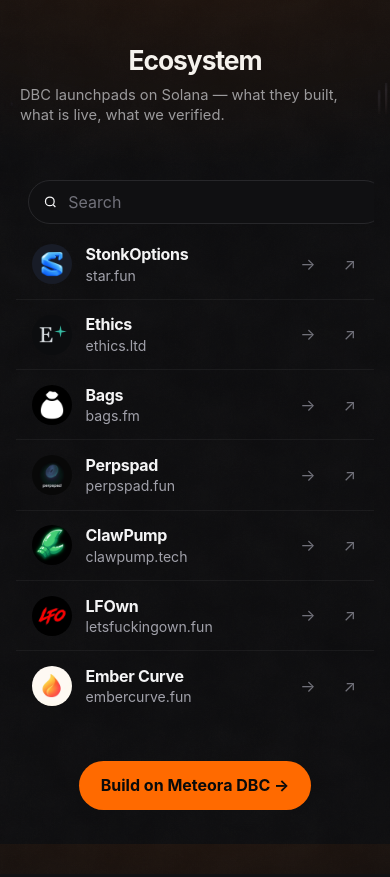
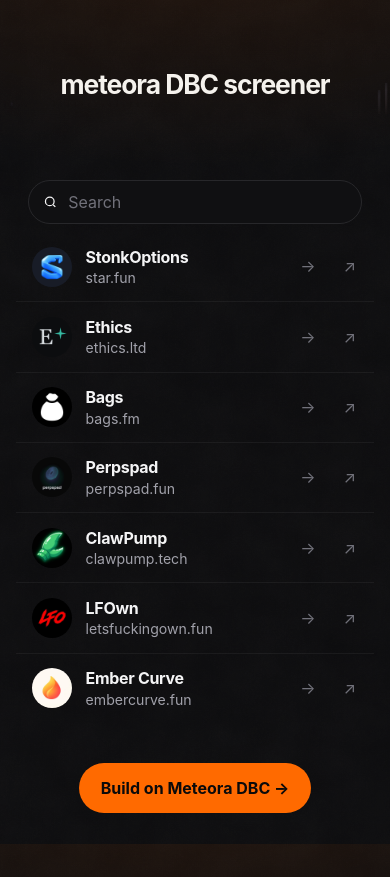
Before and after one commit to semi-infiknight/RWAScreener, a Next.js app: page / in a window 390 px wide. Built offline with nearby package versions, Linux system fonts and the light colour scheme.

Commit message:
fix: homepage heading + search layout
Title is "meteora DBC screener" with no subtext.
Search always visible above the list; drop broken width/mobile toggle CSS.

```diff
--- a/app/ecosystem-explorer.tsx
+++ b/app/ecosystem-explorer.tsx
@@ -69,10 +69,7 @@
     <div className="page">
       <section className="hero">
         <HeroDark />
-        <h1>Ecosystem</h1>
-        <p>
-          DBC launchpads on Solana — what they built, what is live, what we verified.
-        </p>
+        <h1>meteora DBC screener</h1>
       </section>
 
       <div className="shell">
--- a/app/globals.css
+++ b/app/globals.css
@@ -202,14 +202,14 @@
   color: var(--muted);
 }
 .search {
-  display: none;
+  display: flex;
   align-items: center;
   gap: 0.5rem;
   border: 1px solid var(--border);
   border-radius: 999px;
   padding: 0.55rem 0.9rem;
-  min-width: 220px;
   background: var(--panel);
+  box-sizing: border-box;
 }
 .search input {
   border: 0;
@@ -219,12 +219,6 @@
   color: var(--text);
 }
 .search input::placeholder { color: #71717a; }
-.search-mobile {
-  display: none;
-  width: 100%;
-  margin-top: 0.25rem;
-}
-.search-mobile[data-open="true"] { display: flex; }
 
 .list {
   border: 0;
@@ -450,8 +444,6 @@
 @media (min-width: 860px) {
   .nav-links, .nav-cta { display: flex; }
   .hamburger { display: none; }
-  .search { display: flex; }
-  .icon-btn.search-toggle { display: none; }
   .tags { display: flex; }
   .row {
     min-height: 64px;
@@ -610,14 +602,6 @@
 }
 .controls .search {
   margin-bottom: 0;
-}
-.search-mobile {
-  margin: 0;
-  border-radius: 0;
-  border: 0;
-  border-bottom: 1px solid rgba(255, 255, 255, 0.06);
-  padding: 0.65rem 0.9rem;
-  background: transparent;
 }
 .list {
   border: 0;
@@ -1176,19 +1160,10 @@
 .vs-row.skeleton td { padding: 0.85rem 0.65rem; }
 
 
-.controls-search-only {
-  justify-content: flex-end;
-}
-.controls-search-only .search {
-  flex: 1;
-  max-width: 22rem;
-  display: flex;
-}
-
-
 .search-list {
   display: flex;
-  width: 100%;
-  margin: 0.75rem 0.75rem 0.35rem;
+  width: auto;
   max-width: none;
+  min-width: 0;
+  margin: 0.75rem 0.75rem 0.5rem;
 }
```
